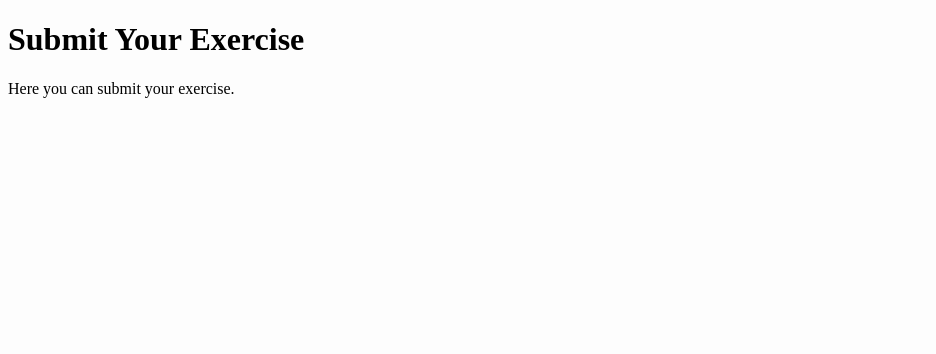
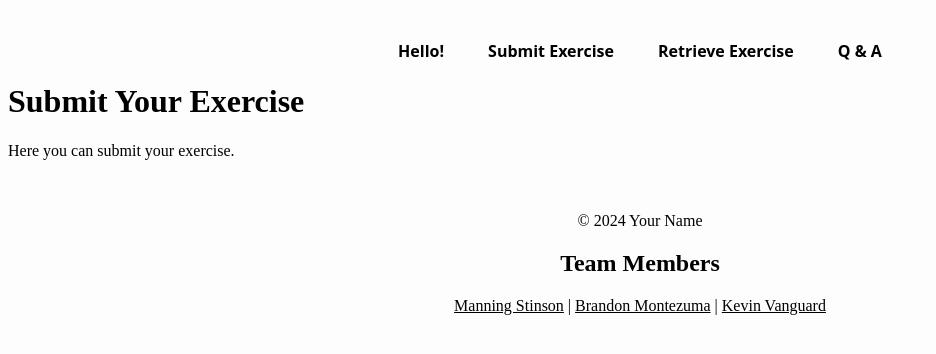
Before and after one commit to manningstinson/workout-planner, a Flask app: page /submit-exercise in a window 1280 px wide. Shown: the top 354 px of the page, without its empty margins (0-936 px from the left). Run offline with Flask 2, Linux system fonts and the light colour scheme.

Commit message:
updated html files, and css

```diff
--- a/static/styles.css
+++ b/static/styles.css
@@ -46,7 +46,8 @@ footer a {
 }
 
 /* Column 1 */
-.column1, .column2 {
+.column1,
+.column2 {
 	padding: 20px;
 }
 
@@ -58,11 +59,28 @@ footer a {
 }
 
 /* Video, Video Name, Exercise Difficulty, Exercise Description */
-.video, .video-name, .exercise-difficulty, .exercise-description {
+.video,
+.video-name,
+.exercise-difficulty,
+.exercise-description {
 	margin-bottom: 20px;
 }
 
 /* Welcome, About the Project, Button */
-.welcome, .about-project, .button {
+.welcome,
+.about-project,
+.button {
 	margin-bottom: 20px;
 }
+
+/* CSS for retrieve-exercise.html content */
+.exercise {
+	width: 30%; /* Three columns */
+	display: inline-block;
+	margin: 20px; /* Margin for spacing between columns */
+	padding: 20px; /* Padding for content within columns */
+	vertical-align: top;
+	box-sizing: border-box; /* Include padding and border in the element's total width and height */
+	text-align: center; /* Center text */
+	background-color: #f2f2f2; /* Light gray background color */
+}
--- a/templates/base.html
+++ b/templates/base.html
@@ -3,15 +3,31 @@
 <head>
     <meta charset="UTF-8">
     <meta name="viewport" content="width=device-width, initial-scale=1.0">
-    <title>Submit Exercise</title>
+    <title>{% block title %}Welcome{% endblock %}</title>
     <link rel="stylesheet" href="{{ url_for('static', filename='styles.css') }}">
 </head>
 <body>
-    <!-- Your submit exercise content here -->
-    <div class="submit-exercise-content">
-        <h1>Submit Your Exercise</h1>
-        <p>Here you can submit your exercise.</p>
-        <!-- Add your form or other content for submitting exercise -->
+    <div class="nav-links">
+        <!-- Links to other pages -->
+        <a href="/">Hello!</a>
+        <a href="/submit-exercise">Submit Exercise</a>
+        <a href="/retrieve-exercise">Retrieve Exercise</a>
+        <a href="/q-and-a">Q & A</a>
     </div>
+
+    <main>
+        {% block content %}{% endblock %}
+    </main>
+
+    <footer>
+        <!-- Footer content -->
+        <p>&copy; 2024 Your Name</p>
+        <h2>Team Members</h2>
+        <p>
+            <a href="https://github.com/ManningStinson">Manning Stinson</a> |
+            <a href="https://github.com/BrandonMontezuma">Brandon Montezuma</a> |
+            <a href="https://github.com/KevinVanguard">Kevin Vanguard</a>
+        </p>
+    </footer>
 </body>
 </html>
--- a/templates/submit-exercise.html
+++ b/templates/submit-exercise.html
@@ -1,7 +1,6 @@
 {% extends "base.html" %} {% block title %}Submit Exercise{% endblock %} {%
 block content %}
-<h2>Submit an Exercise</h2>
-<form action="/submit" method="post">
-	<!-- Add form fields for exercise submission -->
-</form>
+<h1>Submit Your Exercise</h1>
+<p>Here you can submit your exercise.</p>
+<!-- Add your form or other content for submitting exercise -->
 {% endblock %}
```
Lines whose indentation alone changed are shown as unchanged.
